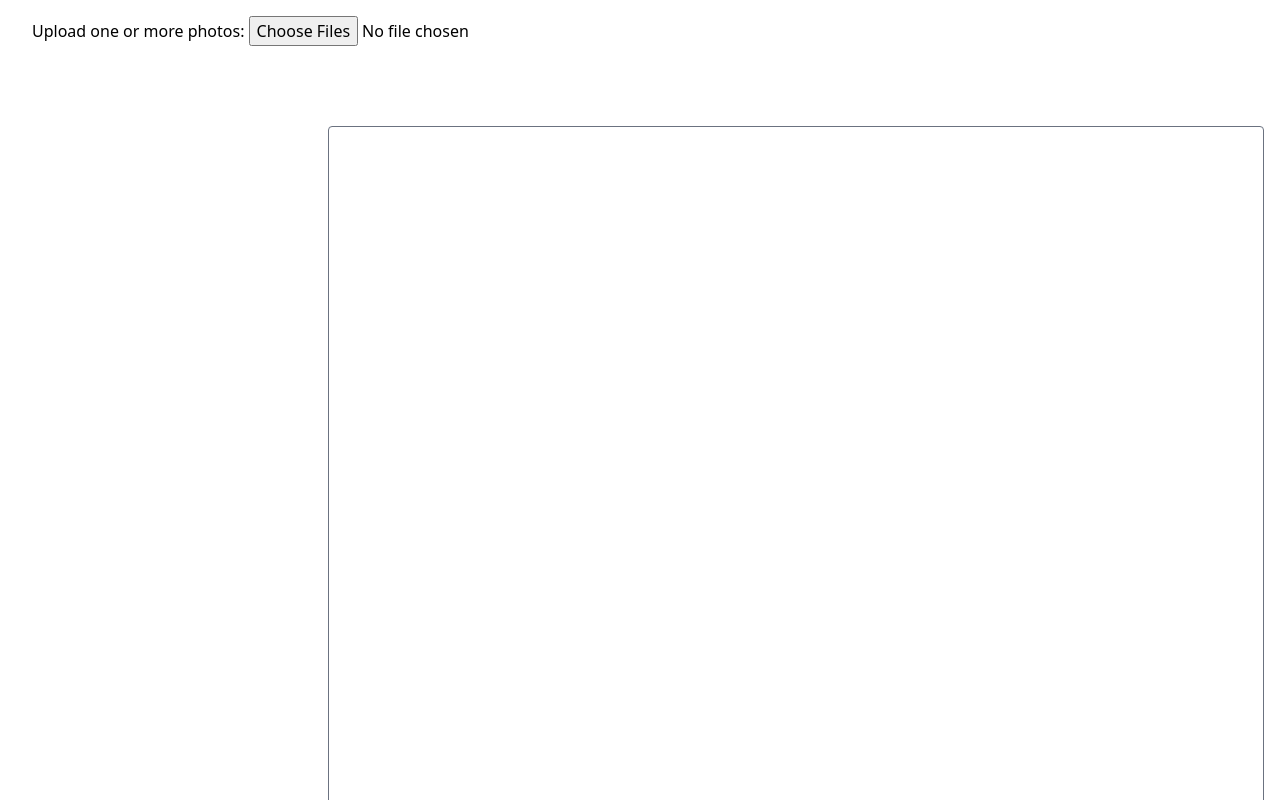
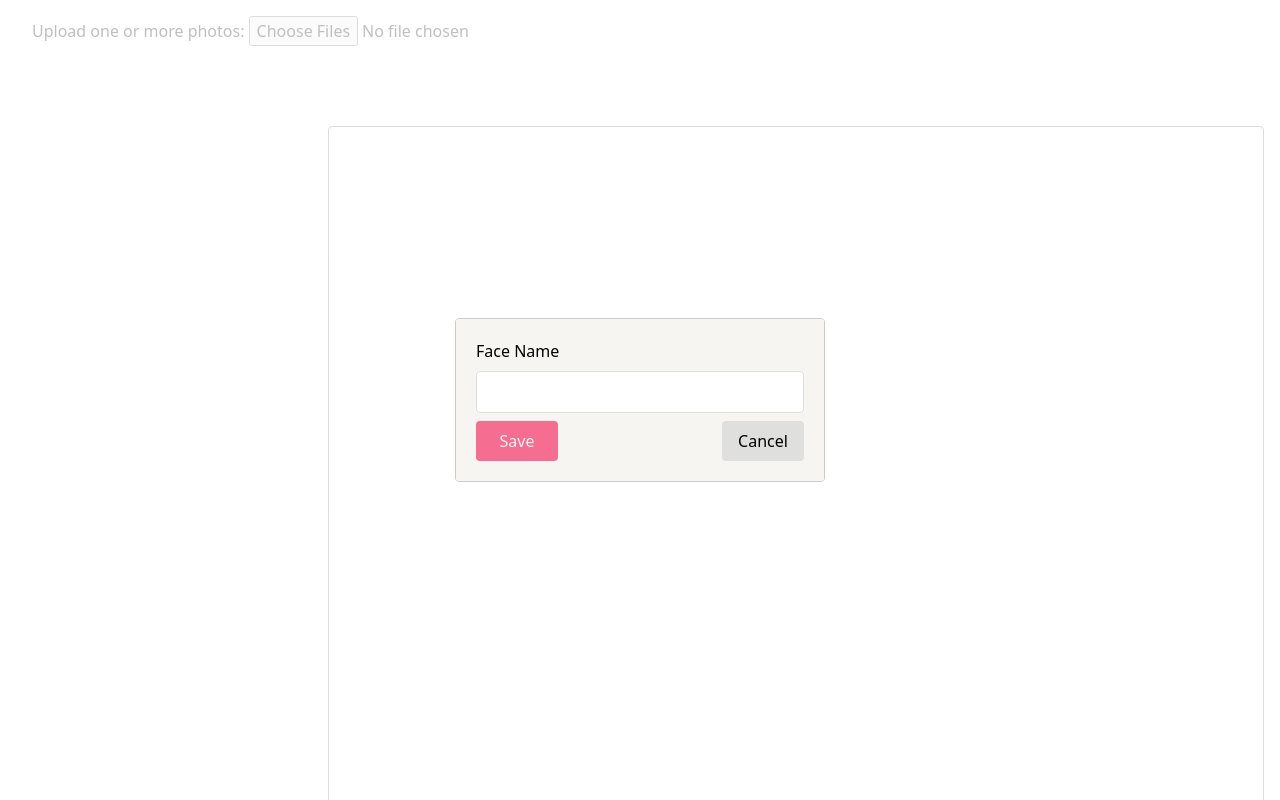
Before and after one commit to keogh/face-tagging, a React (Create React App) app: page / in a window 1280 px wide. Shown: the top 800 px of the page. Built offline with nearby package versions, Linux system fonts and the light colour scheme.

Commit message:
Create initial modal for editing face tags

```diff
--- a/package.json
+++ b/package.json
@@ -11,6 +11,7 @@
     "face-api.js": "^0.22.2",
     "react": "^18.0.0",
     "react-dom": "^18.0.0",
+    "react-modal": "^3.14.4",
     "react-redux": "^7.2.8",
     "react-scripts": "5.0.0",
     "react-tiny-popover": "^7.0.1",
@@ -41,6 +42,7 @@
     ]
   },
   "devDependencies": {
+    "@tailwindcss/forms": "^0.5.0",
     "autoprefixer": "^10.4.4",
     "postcss": "^8.4.12",
     "tailwindcss": "^3.0.23"
--- a/src/App.js
+++ b/src/App.js
@@ -4,14 +4,16 @@ import './App.css';
 import ImageNavigator from './Components/ImageNavigator/ImageNavigator';
 import FaceThubmnails from './Components/FaceThumbnails';
 import FilesUploader from './Components/FilesUploader';
+import { ImagesDataContext } from './Components/ImagesDataContext';
 import Loading from './Components/Loading/Loading';
-import { ImagesDataContext } from './Components/ImagesDataContext';
+import TagModal from './Components/TagModal/TagModal';
 
 function App() {
   const [items, setItems] = useState([])
   const [selectedItem, setSelectedItem] = useState(null)
   const [boxesResized, setBoxesResized] = useState([])
   const [isProcessing, setIsProcessing] = useState(false)
+  const [isOpenTagModal, setIsOpenTagModal] = useState(true)
 
   const appendItems = useCallback(
     values => setItems([ ...items, ...values ]),
@@ -29,12 +31,15 @@ function App() {
       setBoxesResized,
       isProcessing,
       setIsProcessing,
+      isOpenTagModal,
+      setIsOpenTagModal,
     }),
-    [items, selectedItem, boxesResized, appendItems]
+    [items, selectedItem, boxesResized, appendItems, isOpenTagModal]
   )
 
   return (
     <ImagesDataContext.Provider value={contextValue}>
+      <TagModal />
       <Loading isOpen={isProcessing} />
       <div className="container px-4">
         <div className="p-4">
--- /dev/null
+++ b/src/Components/TagModal/TagModal.jsx
@@ -0,0 +1,89 @@
+import React, { useCallback, useContext } from 'react'
+import Modal from 'react-modal'
+
+import { ImagesDataContext } from '../ImagesDataContext'
+
+Modal.setAppElement('#root')
+
+const customStyles = {
+  content: {
+    width: 'auto',
+    inset: 'auto',
+    padding: 0,
+  },
+  overlay: {
+    display: 'flex',
+    justifyContent: 'center',
+    alignItems: 'center',
+  }
+}
+
+const TagModal = () => {
+  const { isOpenTagModal, setIsOpenTagModal } = useContext(ImagesDataContext)
+
+  const handleClickCancel = useCallback(
+    () => setIsOpenTagModal(false),
+    []
+  )
+
+  const handleClickSave = useCallback(
+    () => {},
+    []
+  )
+
+  return (
+    <Modal
+      isOpen={isOpenTagModal}
+      style={customStyles}
+    >
+      <div className="flex bg-white p-5">
+        <div className="w-[328px]">
+          <label>
+            <span>Face Name</span>
+            <div className="mt-2">
+              <input
+                type="text"
+                className={`
+                  form-input
+                  rounded
+                  w-full
+                  border-neutral
+                  focus:border-secondary
+                  focus:ring-0
+                `}
+              />
+            </div>
+          </label>
+          <div className="mt-2 flex justify-between">
+            <button
+              className={`
+                p-2
+                bg-secondary
+                w-1/4
+                rounded
+                text-white
+              `}
+              onClick={handleClickSave}
+            >
+              Save
+            </button>
+            <button
+              className={`
+                p-2
+                bg-neutral
+                w-1/4
+                rounded
+                text-black
+              `}
+              onClick={handleClickCancel}
+            >
+              Cancel
+            </button>
+          </div>
+        </div>
+      </div>
+    </Modal>
+  )
+}
+
+export default TagModal
--- /dev/null
+++ b/src/Components/TagModal/index.js
@@ -0,0 +1,3 @@
+import TagModal from "./TagModal";
+
+export default TagModal
--- a/tailwind.config.js
+++ b/tailwind.config.js
@@ -13,5 +13,7 @@ module.exports = {
       },
     },
   },
-  plugins: [],
+  plugins: [
+    require('@tailwindcss/forms'),
+  ],
 }
```
Also changed, not shown: 1 other file (tests, documents, lock files or other folders).
